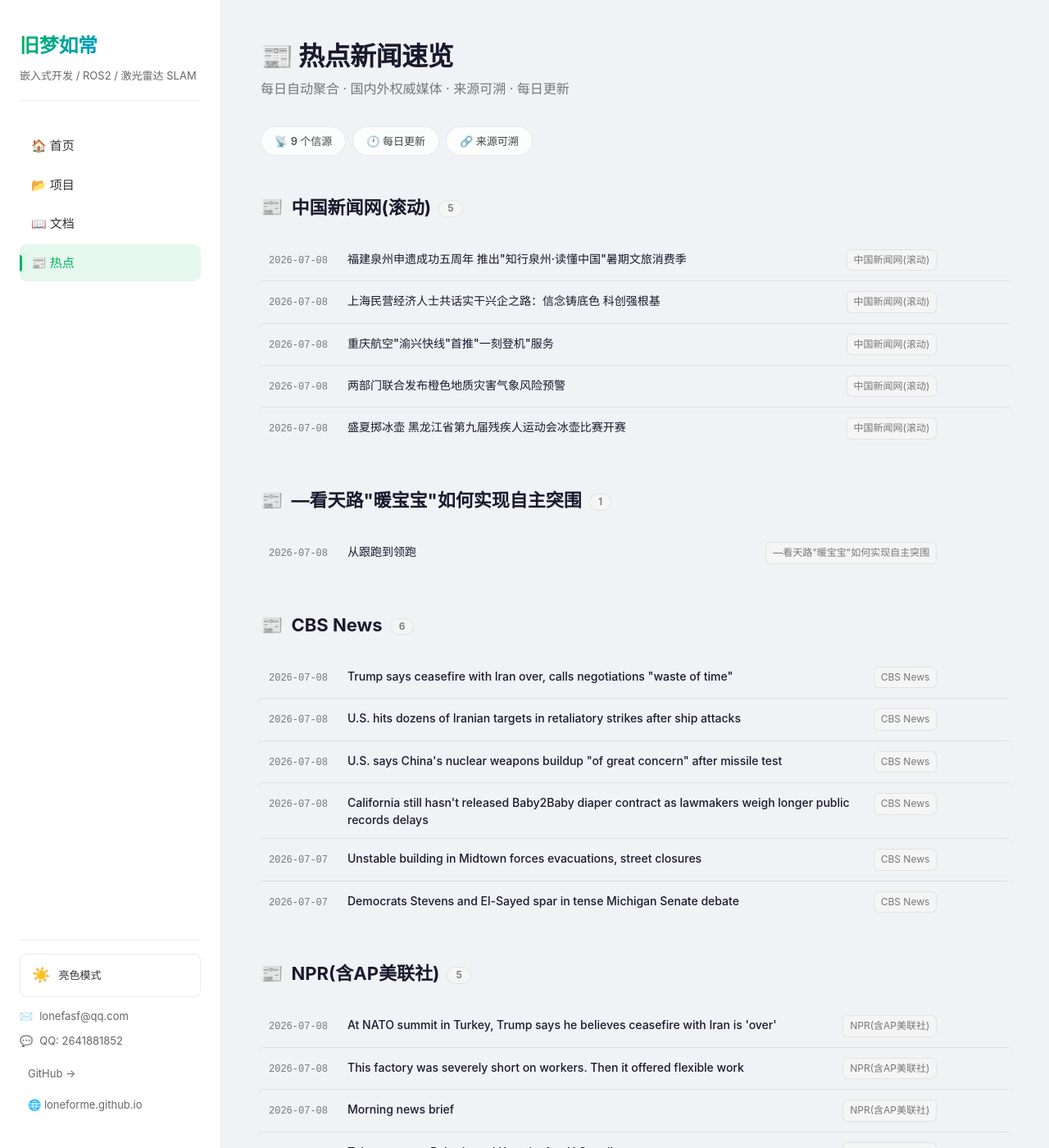
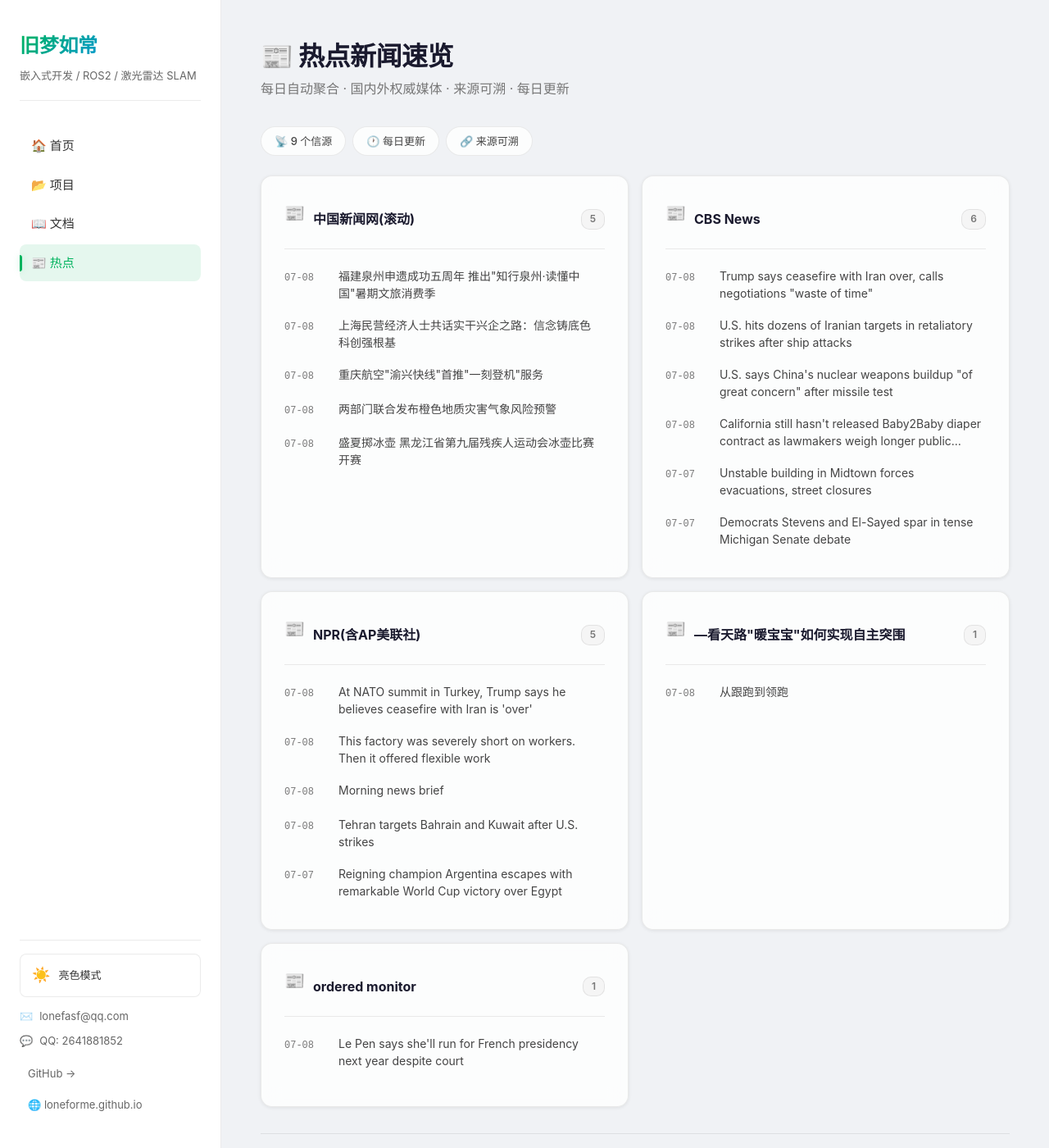
Before and after one commit to LONEFORME/LONEFORME.github.io, a Jekyll site: the page built from news.md, in a window 1280 px wide and 1400 px high. Shown: the whole window at 82% size. Built offline with Jekyll 4.4.1, drawn with Linux system fonts in a browser that asks for light colours; some of the changed text lies outside the part shown.

Commit message:
新闻页改用 card-grid 横版卡片布局

```diff
--- a/assets/css/custom.css
+++ b/assets/css/custom.css
@@ -1351,10 +1351,116 @@ body {
   margin-left: 4px;
 }
 
-.news-list {
+.card-header-line {
+  display: flex;
+  align-items: center;
+  gap: 10px;
+  margin-bottom: 14px;
+  padding-bottom: 12px;
+  border-bottom: 1px solid var(--color-border);
+}
+
+.card-header-line .card-icon {
+  font-size: 20px;
+  flex-shrink: 0;
+}
+
+.card-header-line h3 {
+  flex: 1;
+  font-size: 16px;
+  font-weight: 700;
+  color: var(--color-heading);
+  margin: 0;
+}
+
+.card-header-line .tag-count {
+  margin-left: auto;
+}
+
+.card-news-items {
   display: flex;
   flex-direction: column;
-  margin-bottom: 20px;
+  gap: 2px;
+  flex: 1;
+}
+
+.card-news-link {
+  display: flex;
+  align-items: baseline;
+  gap: 10px;
+  padding: 8px 10px;
+  border-radius: var(--radius-sm);
+  text-decoration: none !important;
+  border-bottom: none !important;
+  transition: all var(--transition);
+  margin: 0 -10px;
+}
+
+.card-news-link:hover {
+  background: var(--color-surface-hover);
+}
+
+.card-news-link:hover .card-news-text {
+  color: var(--color-primary);
+}
+
+.card-news-date {
+  font-size: 12px;
+  color: var(--color-muted);
+  font-family: var(--font-mono);
+  white-space: nowrap;
+  flex-shrink: 0;
+  min-width: 56px;
+}
+
+.card-news-text {
+  font-size: 14px;
+  color: var(--color-body);
+  line-height: 1.5;
+  overflow: hidden;
+  text-overflow: ellipsis;
+  display: -webkit-box;
+  -webkit-line-clamp: 2;
+  -webkit-box-orient: vertical;
+  transition: color var(--transition);
+}
+
+.card-news-more {
+  display: block;
+  text-align: center;
+  font-size: 13px;
+  font-weight: 600;
+  color: var(--color-muted);
+  padding: 10px 0 0;
+  margin-top: auto;
+  border-top: 1px solid var(--color-border);
+  transition: color var(--transition);
+  text-decoration: none !important;
+  border-bottom: none !important;
+}
+
+.card-news-more:hover {
+  color: var(--color-primary);
+}
+
+.card-grid .card {
+  min-height: 200px;
+}
+
+@media (max-width: 768px) {
+  .card-news-link {
+    padding: 10px 8px;
+    gap: 8px;
+    margin: 0 -8px;
+  }
+  .card-news-date {
+    min-width: 48px;
+    font-size: 11px;
+  }
+  .card-news-text {
+    font-size: 13px;
+    -webkit-line-clamp: 3;
+  }
 }
 
 /* ============================================
--- a/news.md
+++ b/news.md
@@ -12,147 +12,128 @@ title: 热点新闻
   <span class="tech-tag">🔗 来源可溯</span>
 </div>
 
-<div class="section-title">
-  <span class="section-icon">📰</span>
-  <h2>中国新闻网(滚动)  <span class="tag-count">5</span></h2>
-</div>
-<div class="news-list">
-  <a class="news-item" href="https://www.chinanews.com.cn/cj/2026/07-08/10655218.shtml" target="_blank" rel="noopener">
-    <span class="news-item-date">2026-07-08</span>
-    <span class="news-item-title">福建泉州申遗成功五周年 推出"知行泉州·读懂中国"暑期文旅消费季</span>
-    <span class="news-item-source">中国新闻网(滚动)</span>
-    <span class="news-item-link">查看原文 →</span>
-  </a>
-  <a class="news-item" href="https://www.chinanews.com.cn/cj/2026/07-08/10655216.shtml" target="_blank" rel="noopener">
-    <span class="news-item-date">2026-07-08</span>
-    <span class="news-item-title">上海民营经济人士共话实干兴企之路：信念铸底色 科创强根基</span>
-    <span class="news-item-source">中国新闻网(滚动)</span>
-    <span class="news-item-link">查看原文 →</span>
-  </a>
-  <a class="news-item" href="https://www.chinanews.com.cn/cj/2026/07-08/10655214.shtml" target="_blank" rel="noopener">
-    <span class="news-item-date">2026-07-08</span>
-    <span class="news-item-title">重庆航空"渝兴快线"首推"一刻登机"服务</span>
-    <span class="news-item-source">中国新闻网(滚动)</span>
-    <span class="news-item-link">查看原文 →</span>
-  </a>
-  <a class="news-item" href="https://www.chinanews.com.cn/sh/2026/07-08/10655265.shtml" target="_blank" rel="noopener">
-    <span class="news-item-date">2026-07-08</span>
-    <span class="news-item-title">两部门联合发布橙色地质灾害气象风险预警</span>
-    <span class="news-item-source">中国新闻网(滚动)</span>
-    <span class="news-item-link">查看原文 →</span>
-  </a>
-  <a class="news-item" href="https://www.chinanews.com.cn/ty/2026/07-08/10655212.shtml" target="_blank" rel="noopener">
-    <span class="news-item-date">2026-07-08</span>
-    <span class="news-item-title">盛夏掷冰壶 黑龙江省第九届残疾人运动会冰壶比赛开赛</span>
-    <span class="news-item-source">中国新闻网(滚动)</span>
-    <span class="news-item-link">查看原文 →</span>
-  </a>
-</div>
+<div class="card-grid">
+  <div class="card">
+    <div class="card-header-line">
+      <span class="card-icon">📰</span>
+      <h3>中国新闻网(滚动)</h3>
+      <span class="tag-count">5</span>
+    </div>
+    <div class="card-news-items">
+      <a class="card-news-link" href="https://www.chinanews.com.cn/cj/2026/07-08/10655218.shtml" target="_blank" rel="noopener">
+        <span class="card-news-date">07-08</span>
+        <span class="card-news-text">福建泉州申遗成功五周年 推出"知行泉州·读懂中国"暑期文旅消费季</span>
+      </a>
+      <a class="card-news-link" href="https://www.chinanews.com.cn/cj/2026/07-08/10655216.shtml" target="_blank" rel="noopener">
+        <span class="card-news-date">07-08</span>
+        <span class="card-news-text">上海民营经济人士共话实干兴企之路：信念铸底色 科创强根基</span>
+      </a>
+      <a class="card-news-link" href="https://www.chinanews.com.cn/cj/2026/07-08/10655214.shtml" target="_blank" rel="noopener">
+        <span class="card-news-date">07-08</span>
+        <span class="card-news-text">重庆航空"渝兴快线"首推"一刻登机"服务</span>
+      </a>
+      <a class="card-news-link" href="https://www.chinanews.com.cn/sh/2026/07-08/10655265.shtml" target="_blank" rel="noopener">
+        <span class="card-news-date">07-08</span>
+        <span class="card-news-text">两部门联合发布橙色地质灾害气象风险预警</span>
+      </a>
+      <a class="card-news-link" href="https://www.chinanews.com.cn/ty/2026/07-08/10655212.shtml" target="_blank" rel="noopener">
+        <span class="card-news-date">07-08</span>
+        <span class="card-news-text">盛夏掷冰壶 黑龙江省第九届残疾人运动会冰壶比赛开赛</span>
+      </a>
+    </div>
+  </div>
 
-<div class="section-title">
-  <span class="section-icon">📰</span>
-  <h2>—看天路"暖宝宝"如何实现自主突围  <span class="tag-count">1</span></h2>
-</div>
-<div class="news-list">
-  <a class="news-item" href="https://www.chinanews.com.cn/txy/2026/07-08/10655261.shtml" target="_blank" rel="noopener">
-    <span class="news-item-date">2026-07-08</span>
-    <span class="news-item-title">从跟跑到领跑</span>
-    <span class="news-item-source">—看天路"暖宝宝"如何实现自主突围</span>
-    <span class="news-item-link">查看原文 →</span>
-  </a>
-</div>
+  <div class="card">
+    <div class="card-header-line">
+      <span class="card-icon">📰</span>
+      <h3>CBS News</h3>
+      <span class="tag-count">6</span>
+    </div>
+    <div class="card-news-items">
+      <a class="card-news-link" href="https://www.cbsnews.com/live-updates/us-iran-war-trump-says-ceasefire-over/" target="_blank" rel="noopener">
+        <span class="card-news-date">07-08</span>
+        <span class="card-news-text">Trump says ceasefire with Iran over, calls negotiations "waste of time"</span>
+      </a>
+      <a class="card-news-link" href="https://www.cbsnews.com/live-updates/iran-us-war-strait-of-hormuz-trump-nato/" target="_blank" rel="noopener">
+        <span class="card-news-date">07-08</span>
+        <span class="card-news-text">U.S. hits dozens of Iranian targets in retaliatory strikes after ship attacks</span>
+      </a>
+      <a class="card-news-link" href="https://www.cbsnews.com/news/china-ballistic-missile-test-launch-submarine-south-pacific/" target="_blank" rel="noopener">
+        <span class="card-news-date">07-08</span>
+        <span class="card-news-text">U.S. says China's nuclear weapons buildup "of great concern" after missile test</span>
+      </a>
+      <a class="card-news-link" href="https://www.cbsnews.com/news/california-baby2baby-diaper-contract-public-records-delays/" target="_blank" rel="noopener">
+        <span class="card-news-date">07-08</span>
+        <span class="card-news-text">California still hasn't released Baby2Baby diaper contract as lawmakers weigh longer public records delays</span>
+      </a>
+      <a class="card-news-link" href="https://www.cbsnews.com/news/bricks-fall-midtown-east-building/" target="_blank" rel="noopener">
+        <span class="card-news-date">07-07</span>
+        <span class="card-news-text">Unstable building in Midtown forces evacuations, street closures</span>
+      </a>
+      <a class="card-news-link" href="https://www.cbsnews.com/news/democrats-haley-stevens-abdul-el-sayed-primary-debate-michigan-senate/" target="_blank" rel="noopener">
+        <span class="card-news-date">07-07</span>
+        <span class="card-news-text">Democrats Stevens and El-Sayed spar in tense Michigan Senate debate</span>
+      </a>
+    </div>
+  </div>
 
-<div class="section-title">
-  <span class="section-icon">📰</span>
-  <h2>CBS News  <span class="tag-count">6</span></h2>
-</div>
-<div class="news-list">
-  <a class="news-item" href="https://www.cbsnews.com/live-updates/us-iran-war-trump-says-ceasefire-over/" target="_blank" rel="noopener">
-    <span class="news-item-date">2026-07-08</span>
-    <span class="news-item-title">Trump says ceasefire with Iran over, calls negotiations "waste of time"</span>
-    <span class="news-item-source">CBS News</span>
-    <span class="news-item-link">查看原文 →</span>
-  </a>
-  <a class="news-item" href="https://www.cbsnews.com/live-updates/iran-us-war-strait-of-hormuz-trump-nato/" target="_blank" rel="noopener">
-    <span class="news-item-date">2026-07-08</span>
-    <span class="news-item-title">U.S. hits dozens of Iranian targets in retaliatory strikes after ship attacks</span>
-    <span class="news-item-source">CBS News</span>
-    <span class="news-item-link">查看原文 →</span>
-  </a>
-  <a class="news-item" href="https://www.cbsnews.com/news/china-ballistic-missile-test-launch-submarine-south-pacific/" target="_blank" rel="noopener">
-    <span class="news-item-date">2026-07-08</span>
-    <span class="news-item-title">U.S. says China's nuclear weapons buildup "of great concern" after missile test</span>
-    <span class="news-item-source">CBS News</span>
-    <span class="news-item-link">查看原文 →</span>
-  </a>
-  <a class="news-item" href="https://www.cbsnews.com/news/california-baby2baby-diaper-contract-public-records-delays/" target="_blank" rel="noopener">
-    <span class="news-item-date">2026-07-08</span>
-    <span class="news-item-title">California still hasn't released Baby2Baby diaper contract as lawmakers weigh longer public records delays</span>
-    <span class="news-item-source">CBS News</span>
-    <span class="news-item-link">查看原文 →</span>
-  </a>
-  <a class="news-item" href="https://www.cbsnews.com/news/bricks-fall-midtown-east-building/" target="_blank" rel="noopener">
-    <span class="news-item-date">2026-07-07</span>
-    <span class="news-item-title">Unstable building in Midtown forces evacuations, street closures</span>
-    <span class="news-item-source">CBS News</span>
-    <span class="news-item-link">查看原文 →</span>
-  </a>
-  <a class="news-item" href="https://www.cbsnews.com/news/democrats-haley-stevens-abdul-el-sayed-primary-debate-michigan-senate/" target="_blank" rel="noopener">
-    <span class="news-item-date">2026-07-07</span>
-    <span class="news-item-title">Democrats Stevens and El-Sayed spar in tense Michigan Senate debate</span>
-    <span class="news-item-source">CBS News</span>
-    <span class="news-item-link">查看原文 →</span>
-  </a>
-</div>
+  <div class="card">
+    <div class="card-header-line">
+      <span class="card-icon">📰</span>
+      <h3>NPR(含AP美联社)</h3>
+      <span class="tag-count">5</span>
+    </div>
+    <div class="card-news-items">
+      <a class="card-news-link" href="https://www.npr.org/2026/07/08/nx-s1-5883929/trump-nato-iran-strikes-press-conference" target="_blank" rel="noopener">
+        <span class="card-news-date">07-08</span>
+        <span class="card-news-text">At NATO summit in Turkey, Trump says he believes ceasefire with Iran is 'over'</span>
+      </a>
+      <a class="card-news-link" href="https://www.npr.org/2026/07/08/nx-s1-5876084/manufacturing-flexible-part-time-work" target="_blank" rel="noopener">
+        <span class="card-news-date">07-08</span>
+        <span class="card-news-text">This factory was severely short on workers. Then it offered flexible work</span>
+      </a>
+      <a class="card-news-link" href="https://www.npr.org/2026/07/08/nx-s1-5883695/morning-news-brief" target="_blank" rel="noopener">
+        <span class="card-news-date">07-08</span>
+        <span class="card-news-text">Morning news brief</span>
+      </a>
+      <a class="card-news-link" href="https://www.npr.org/2026/07/08/g-s1-132460/us-iran-attacks" target="_blank" rel="noopener">
+        <span class="card-news-date">07-08</span>
+        <span class="card-news-text">Tehran targets Bahrain and Kuwait after U.S. strikes</span>
+      </a>
+      <a class="card-news-link" href="https://www.npr.org/2026/07/07/nx-s1-5884872/2026-world-cup-fifa-argentina-egypt-round-of-16" target="_blank" rel="noopener">
+        <span class="card-news-date">07-07</span>
+        <span class="card-news-text">Reigning champion Argentina escapes with remarkable World Cup victory over Egypt</span>
+      </a>
+    </div>
+  </div>
 
-<div class="section-title">
-  <span class="section-icon">📰</span>
-  <h2>NPR(含AP美联社)  <span class="tag-count">5</span></h2>
-</div>
-<div class="news-list">
-  <a class="news-item" href="https://www.npr.org/2026/07/08/nx-s1-5883929/trump-nato-iran-strikes-press-conference" target="_blank" rel="noopener">
-    <span class="news-item-date">2026-07-08</span>
-    <span class="news-item-title">At NATO summit in Turkey, Trump says he believes ceasefire with Iran is 'over'</span>
-    <span class="news-item-source">NPR(含AP美联社)</span>
-    <span class="news-item-link">查看原文 →</span>
-  </a>
-  <a class="news-item" href="https://www.npr.org/2026/07/08/nx-s1-5876084/manufacturing-flexible-part-time-work" target="_blank" rel="noopener">
-    <span class="news-item-date">2026-07-08</span>
-    <span class="news-item-title">This factory was severely short on workers. Then it offered flexible work</span>
-    <span class="news-item-source">NPR(含AP美联社)</span>
-    <span class="news-item-link">查看原文 →</span>
-  </a>
-  <a class="news-item" href="https://www.npr.org/2026/07/08/nx-s1-5883695/morning-news-brief" target="_blank" rel="noopener">
-    <span class="news-item-date">2026-07-08</span>
-    <span class="news-item-title">Morning news brief</span>
-    <span class="news-item-source">NPR(含AP美联社)</span>
-    <span class="news-item-link">查看原文 →</span>
-  </a>
-  <a class="news-item" href="https://www.npr.org/2026/07/08/g-s1-132460/us-iran-attacks" target="_blank" rel="noopener">
-    <span class="news-item-date">2026-07-08</span>
-    <span class="news-item-title">Tehran targets Bahrain and Kuwait after U.S. strikes</span>
-    <span class="news-item-source">NPR(含AP美联社)</span>
-    <span class="news-item-link">查看原文 →</span>
-  </a>
-  <a class="news-item" href="https://www.npr.org/2026/07/07/nx-s1-5884872/2026-world-cup-fifa-argentina-egypt-round-of-16" target="_blank" rel="noopener">
-    <span class="news-item-date">2026-07-07</span>
-    <span class="news-item-title">Reigning champion Argentina escapes with remarkable World Cup victory over Egypt</span>
-    <span class="news-item-source">NPR(含AP美联社)</span>
-    <span class="news-item-link">查看原文 →</span>
-  </a>
-</div>
+  <div class="card">
+    <div class="card-header-line">
+      <span class="card-icon">📰</span>
+      <h3>—看天路"暖宝宝"如何实现自主突围</h3>
+      <span class="tag-count">1</span>
+    </div>
+    <div class="card-news-items">
+      <a class="card-news-link" href="https://www.chinanews.com.cn/txy/2026/07-08/10655261.shtml" target="_blank" rel="noopener">
+        <span class="card-news-date">07-08</span>
+        <span class="card-news-text">从跟跑到领跑</span>
+      </a>
+    </div>
+  </div>
 
-<div class="section-title">
-  <span class="section-icon">📰</span>
-  <h2>ordered monitor  <span class="tag-count">1</span></h2>
-</div>
-<div class="news-list">
-  <a class="news-item" href="https://www.npr.org/2026/07/08/g-s1-132467/le-pen-court-ordered-monitor" target="_blank" rel="noopener">
-    <span class="news-item-date">2026-07-08</span>
-    <span class="news-item-title">Le Pen says she'll run for French presidency next year despite court</span>
-    <span class="news-item-source">ordered monitor</span>
-    <span class="news-item-link">查看原文 →</span>
-  </a>
+  <div class="card">
+    <div class="card-header-line">
+      <span class="card-icon">📰</span>
+      <h3>ordered monitor</h3>
+      <span class="tag-count">1</span>
+    </div>
+    <div class="card-news-items">
+      <a class="card-news-link" href="https://www.npr.org/2026/07/08/g-s1-132467/le-pen-court-ordered-monitor" target="_blank" rel="noopener">
+        <span class="card-news-date">07-08</span>
+        <span class="card-news-text">Le Pen says she'll run for French presidency next year despite court</span>
+      </a>
+    </div>
+  </div>
 </div>
 
 ---
```
Also changed, not shown: scripts/news_digest.py (+18 -15 lines).
